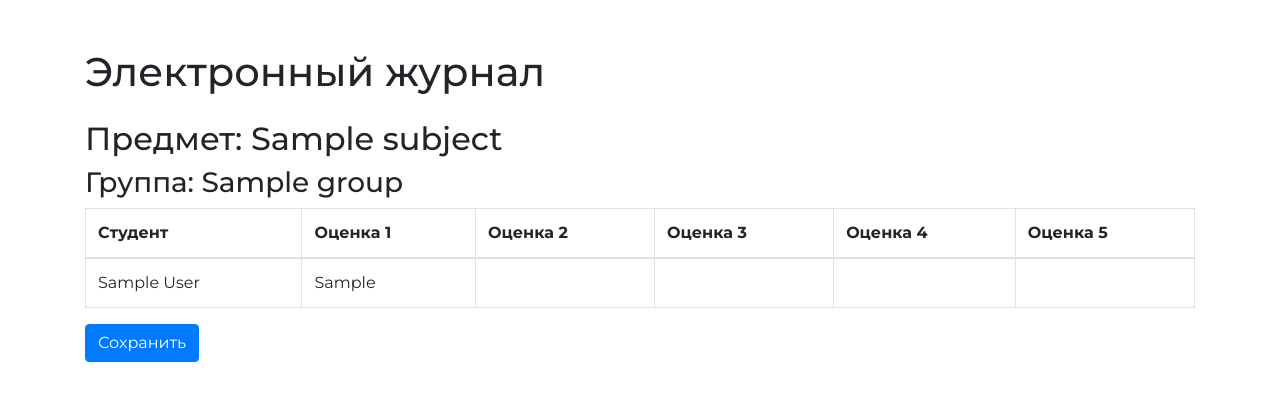
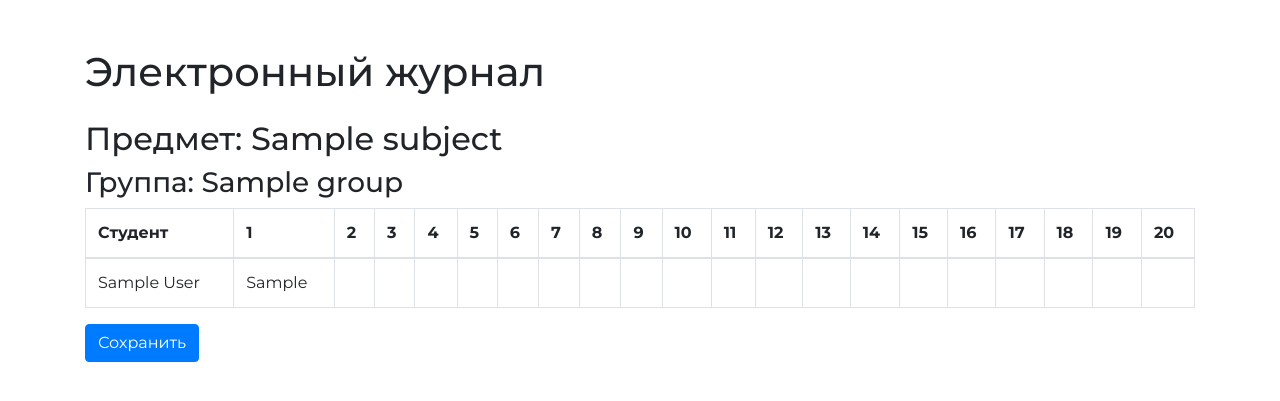
Before and after one commit to sanumxxx/ScheduleHakaton, a Flask app: page /teacher/grades/1/1 in a window 1280 px wide. Shown: the part 56-457 px from the top of the page. Run offline with Flask 3, Linux system fonts and the light colour scheme; a user stored in the database is signed in; tables that the repository leaves empty hold one stand-in row (values such as "Sample post"); some libraries are stand-ins or nearby versions.

Commit message:
v. 4.1 кол-во баллов

```diff
--- a/templates/teacher/grade_journal.html
+++ b/templates/teacher/grade_journal.html
@@ -13,18 +13,33 @@
             <thead>
                 <tr>
                     <th>Студент</th>
-                    <th>Оценка 1</th>
-                    <th>Оценка 2</th>
-                    <th>Оценка 3</th>
-                    <th>Оценка 4</th>
-                    <th>Оценка 5</th>
+                    <th>1</th>
+                    <th>2</th>
+                    <th>3</th>
+                    <th>4</th>
+                    <th>5</th>
+                    <th>6</th>
+                    <th>7</th>
+                    <th>8</th>
+                    <th>9</th>
+                    <th>10</th>
+                    <th>11</th>
+                    <th>12</th>
+                    <th>13</th>
+                    <th>14</th>
+                    <th>15</th>
+                    <th>16</th>
+                    <th>17</th>
+                    <th>18</th>
+                    <th>19</th>
+                    <th>20</th>
                 </tr>
             </thead>
             <tbody>
                 {% for student in students %}
                     <tr>
                         <td>{{ student.first_name }} {{ student.last_name }}</td>
-                        {% for i in range(1, 6) %}
+                        {% for i in range(1, 21) %}
                             <td class="grade-cell" data-student-id="{{ student.id }}" data-grade-index="{{ i }}">
                                 {% set grade = student.grades|selectattr('grade_index', 'equalto', i)|first %}
                                 {% if grade %}
```
